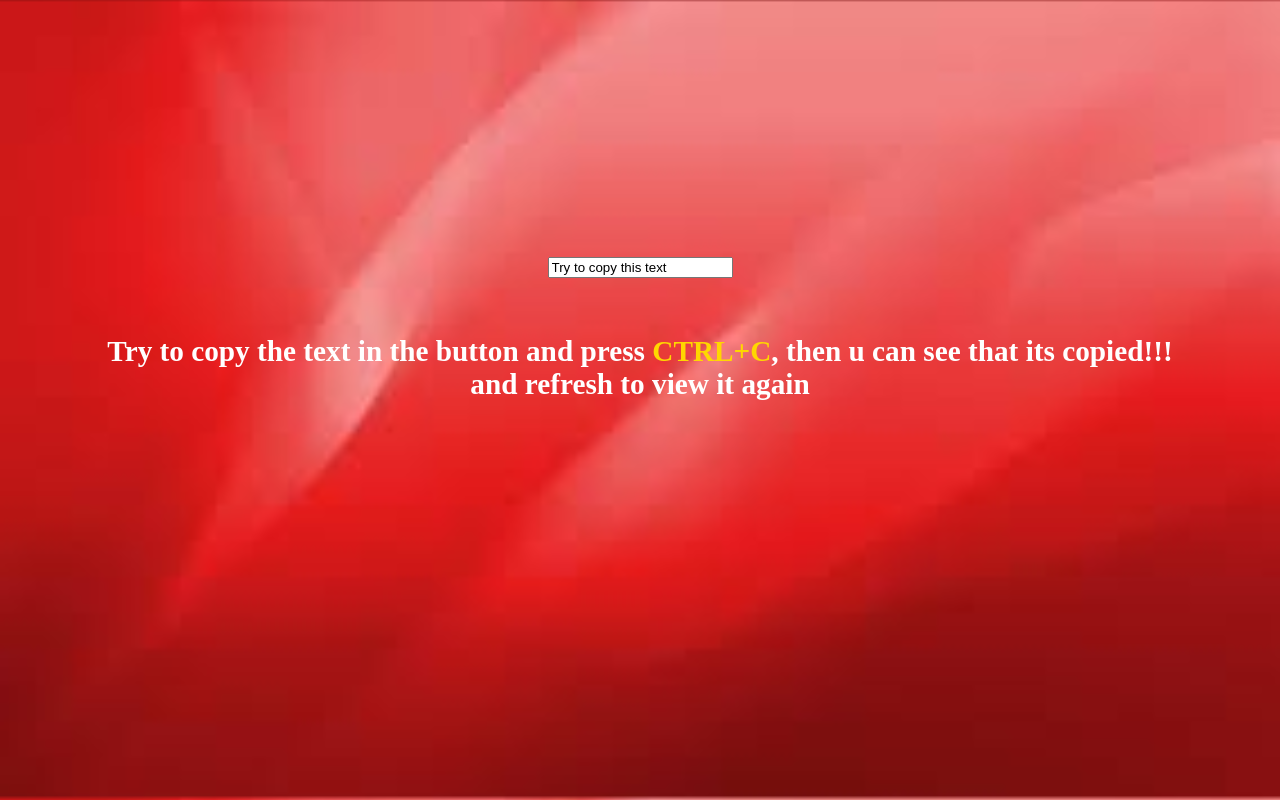
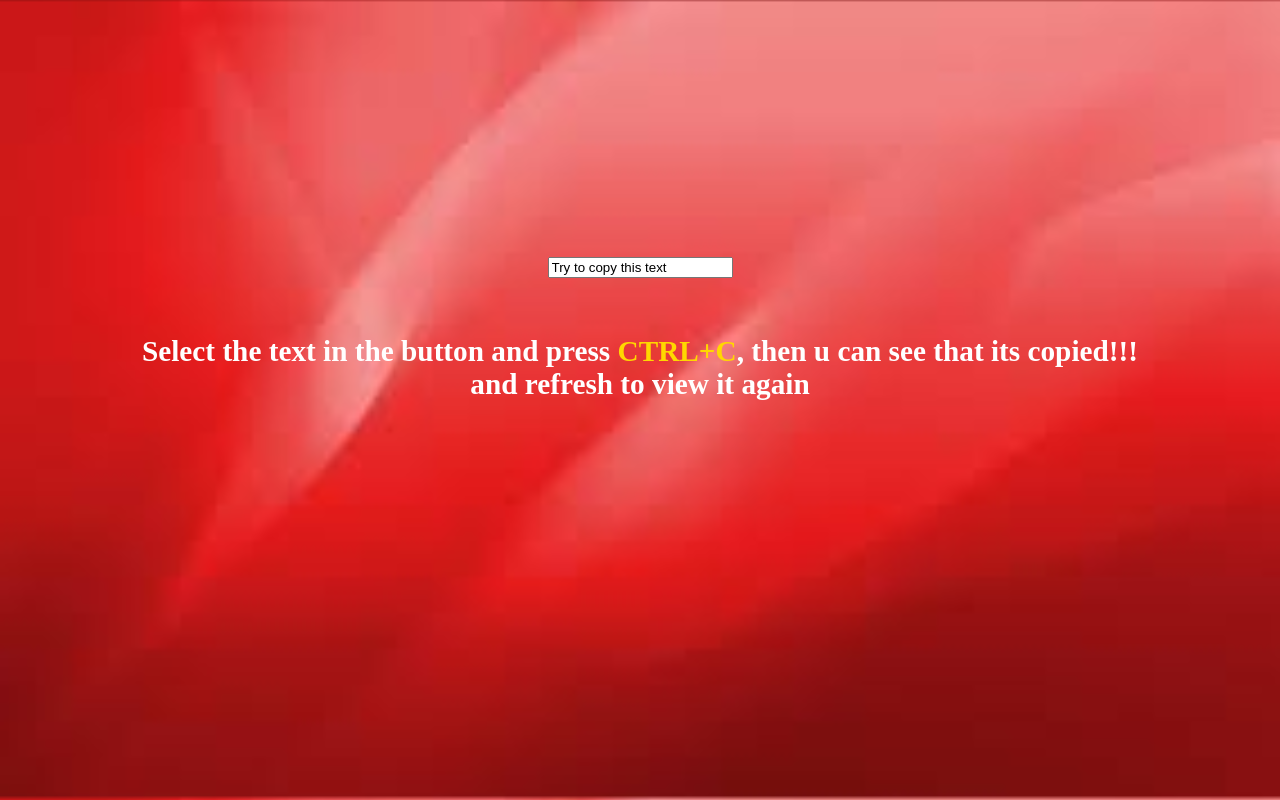
Before and after one commit to harikrishnareddy90/Coursera-Projects, a plain HTML site: page OnCopy Event/index.html in a window 1280 px wide. Drawn offline with Linux system fonts and the light colour scheme.

Commit message:
Update index.html

```diff
--- a/OnCopy Event/index.html
+++ b/OnCopy Event/index.html
@@ -18,7 +18,7 @@ function myFunction() {
   document.getElementById("demo").innerHTML = "You copied text!"
 }
 </script>
-<h3>Try to copy the text in the button and press <span style="color: gold;">CTRL+C</span>, then u can see that its copied!!!
+<h3>Select the text in the button and press <span style="color: gold;">CTRL+C</span>, then u can see that its copied!!!
     <br> and refresh to view it again</h3>
 </body>
 </html>
```
